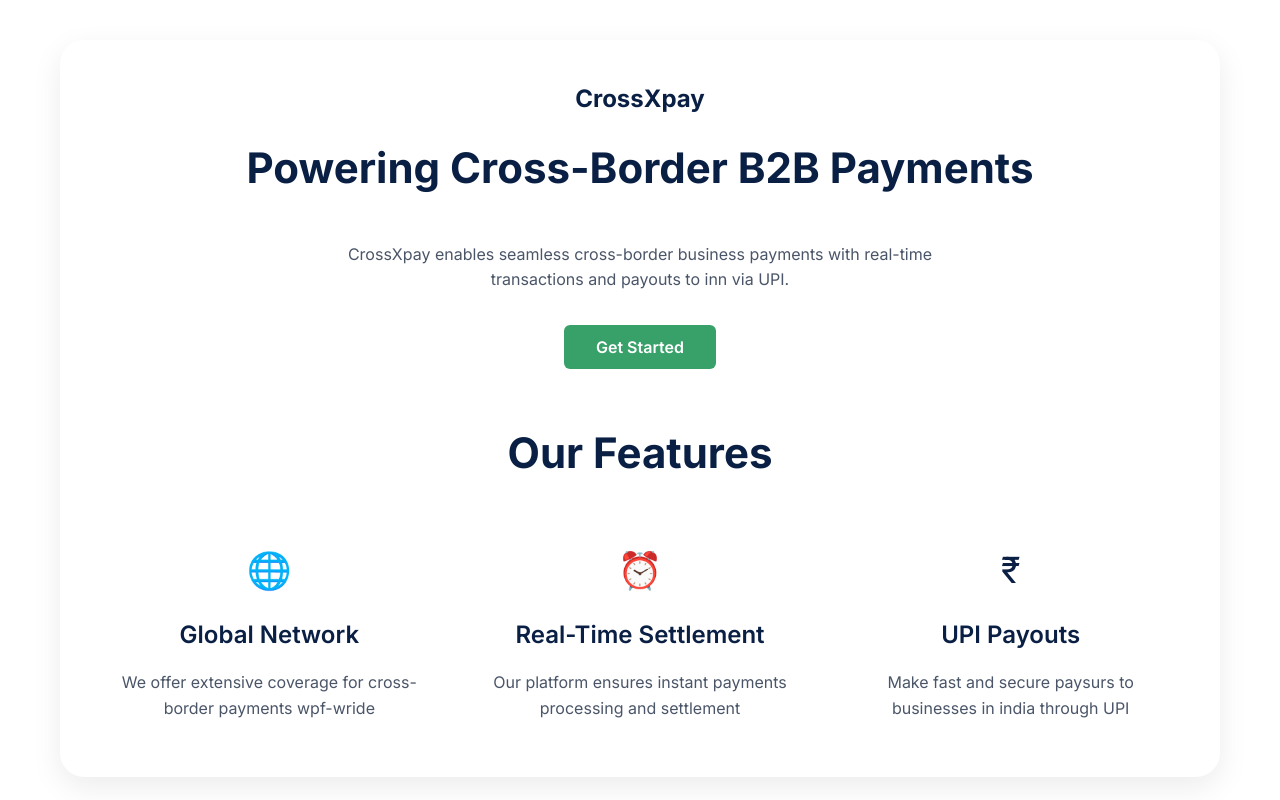
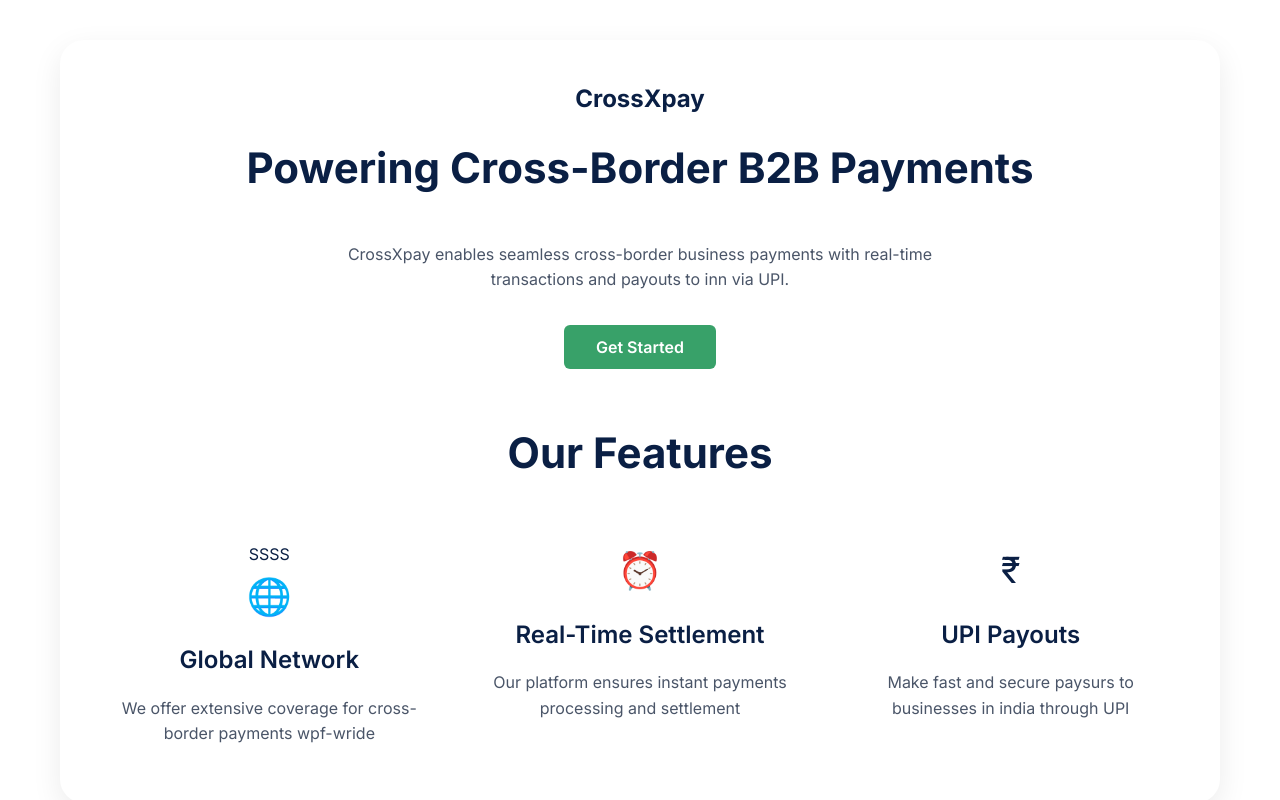
Before and after one commit to omiway-web/crossxpay, a plain HTML site: page index.html in a window 1280 px wide. Shown: the top 800 px of the page. Drawn offline with Linux system fonts and the light colour scheme.

Commit message:
iconsize

```diff
--- a/index.html
+++ b/index.html
@@ -19,7 +19,7 @@
 
             <h2>Our Features</h2>
             <div class="features-grid">
-                <div class="feature-card">
+                <div class="feature-card">SSSS
                     <div class="feature-icon">🌐</div>
                     <h3>Global Network</h3>
                     <p>We offer extensive coverage for cross-border payments wpf-wride</p>
```
